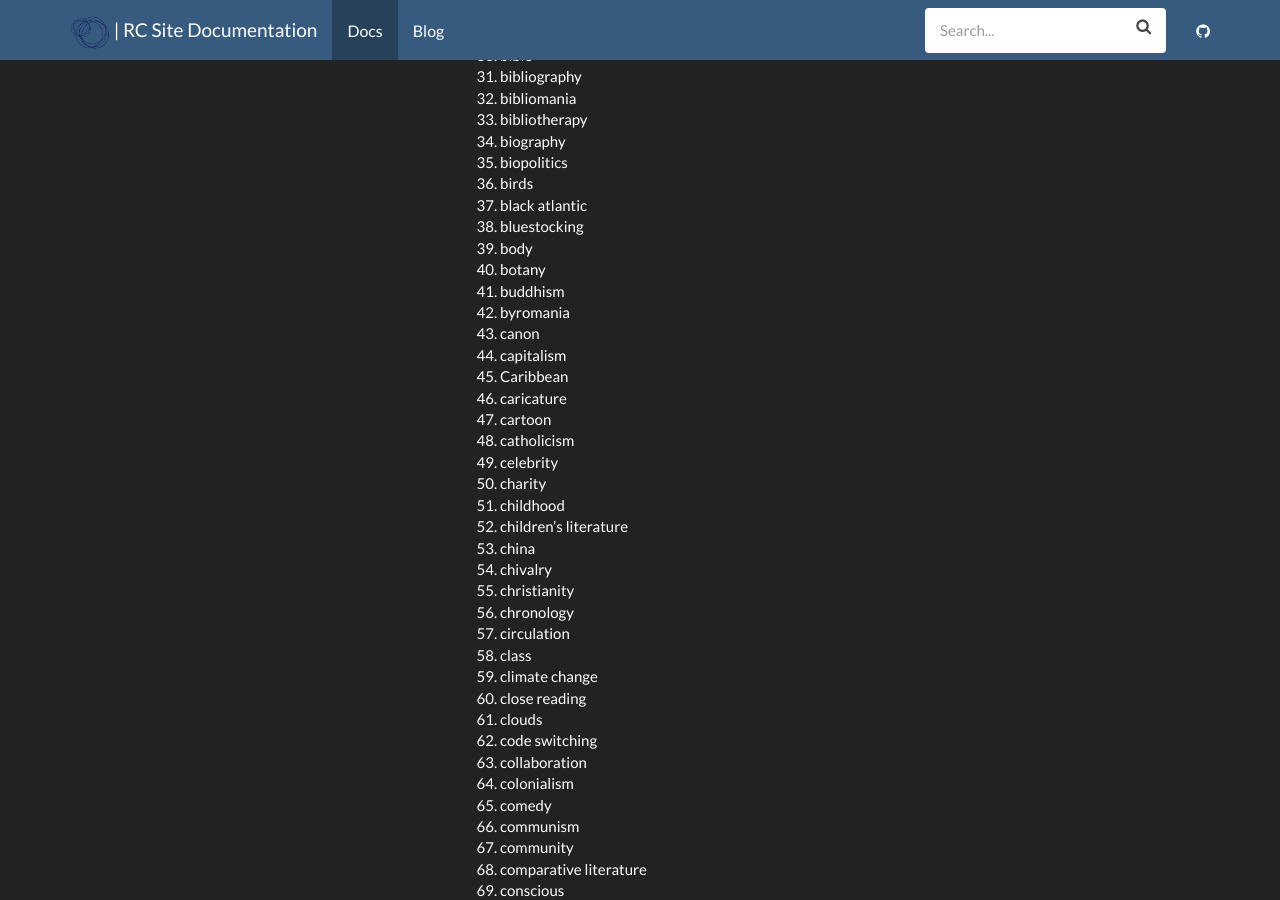
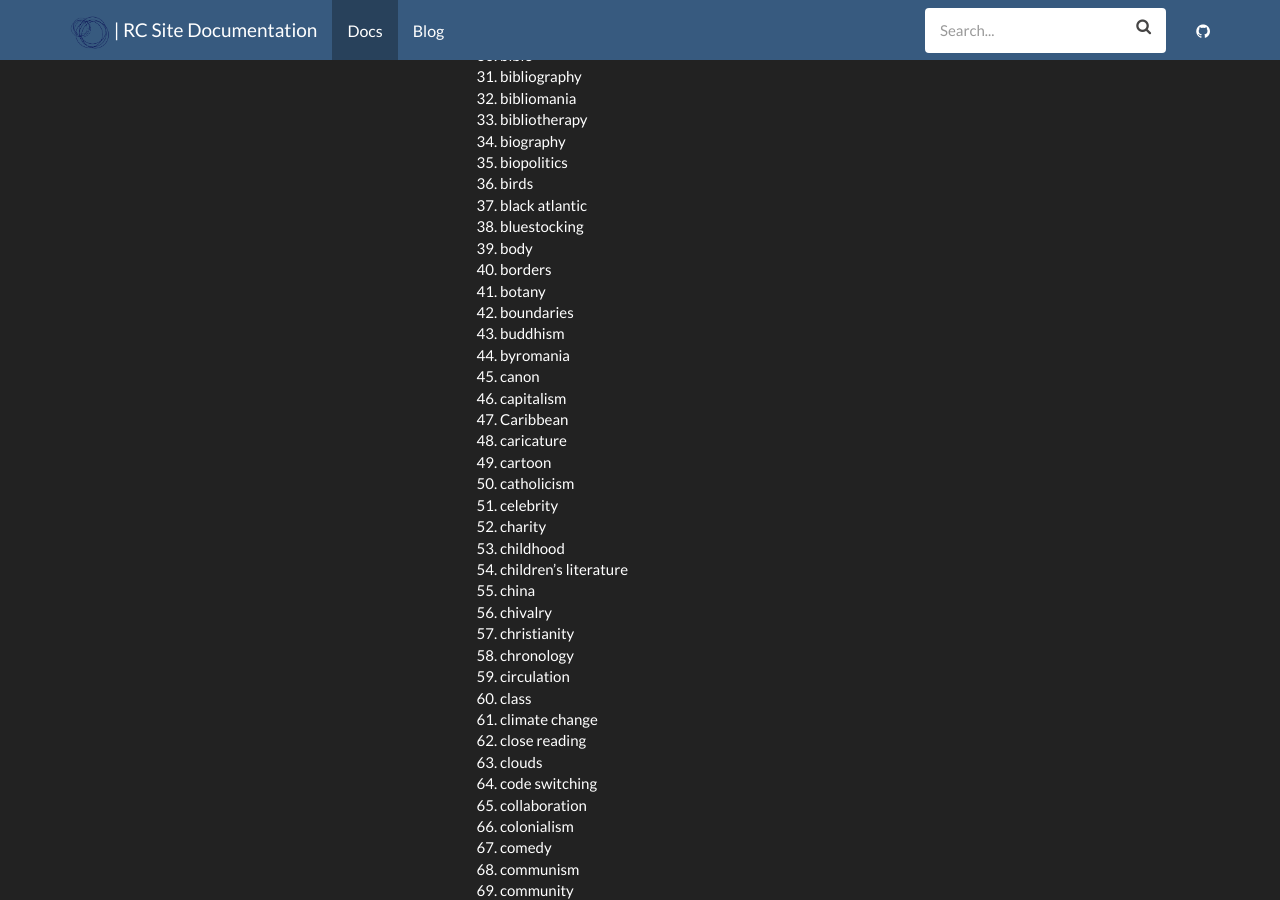
Before and after one commit to steve-kasica/romanticcircles.github.io, a Jekyll site: the page built from _docs/contributor-resources/rc-tagging.md, in a window 1280 px wide and 900 px high, scrolled down 1047 px. Built offline with Jekyll 4.4.1, drawn with Linux system fonts in a browser that asks for light colours; some of the changed text lies outside the part shown.

Commit message:
more edits to tagging list

```diff
--- a/_docs/contributor-resources/rc-tagging.md
+++ b/_docs/contributor-resources/rc-tagging.md
@@ -49,319 +49,321 @@ Please select 4-6 tags from the following list that are generally relevant to th
 37. black atlantic
 38. bluestocking
 39. body
-40. botany
-41. buddhism
-42. byromania
-43. canon
-44. capitalism
-45. Caribbean
-46. caricature
-47. cartoon
-48. catholicism
-49. celebrity
-50. charity
-51. childhood
-52. children's literature
-53. china
-54. chivalry
-55. christianity
-56. chronology
-57. circulation
-58. class
-59. climate change
-60. close reading
-61. clouds
-62. code switching
-63. collaboration
-64. colonialism
-65. comedy
-66. communism
-67. community
-68. comparative literature
-69. conscious
-70. constellation
-71. consumerism
-72. contemporary culture
-73. contemporary poetry
-74. continental
-75. copyright
-76. correspondence
-77. cosmopolitanism
-78. creolization
-79. crimean war
-80. critical theory
-81. culture
-82. cyberpunk
-83. death
-84. decolonization
-85. deconstruction
-86. democracy
-87. desire
-88. diaspora
-89. digital humanities
-90. disability
-91. disaster
-92. disease
-93. domesticity
-94. drama
-95. dream
-96. drugs
-97. duality
-98. east asia
-99. east india company
-100. ecology
-101. ecosystems
-102. editing
-103. elegy
-104. embodiment
-105. empire
-106. empiricism
-107. enclosure
-108. Enlightenment
-109. entanglement
-110. eugenics
-111. eastern europe
-112. europe
-113. environment
-114. environmentalism
-115. epistemology
-116. epistolary
-117. ethics
-118. evolution
-119. existentialism
-120. experience
-121. exploration
-122. fanfiction
-123. fantasy
-124. fascism
-125. fashion
-126. fear
-127. feeling
-128. feminism
-129. film
-130. food
-131. fragment
-132. freedom
-133. freemasonry
-134. french revolution
-135. gender
-136. gender roles
-137. genocide
-138. genre
-139. german romanticism
-140. global
-141. gothic
-142. grammar
-143. haitian revolution
-144. hinduism
-145. hispanosphere
-146. historicism
-147. historiography
-148. history
-149. homoeroticism
-150. homosexuality
-151. human rights
-152. humanism
-153. humanities
-154. hybridity
-155. iconoclasm
-156. iconology
-157. idealism
-158. identity
-159. ideology
-160. imagination
-161. immortality
-162. imperialism
-163. incest
-164. india
-165. individualism
-166. industrial revolution
-167. interdisciplinary
-168. intersectionality
-169. ireland
-170. islam
-171. italy
-172. jacobins
-173. jamaica
-174. japan
-175. jewish authors
-176. journal-keeping
-177. journalism
-178. kabbalah
-179. labor
-180. lake district
-181. landscape
-182. language
-183. latin america
-184. law
-185. liberty
-186. literary criticism
-187. love
-188. lyric
-189. machine
-190. magic lantern
-191. manners
-192. mapping
-193. manuscripts
-194. maroons
-195. marriage
-196. marxism
-197. masculinity
-198. masochism
-199. materialism
-200. media
-201. medicine
-202. melodrama
-203. memory
-204. Mexico
-205. middle ages
-206. middle class
-207. middle east
-208. mobility
-209. modernity
-210. monarchy
-211. morality
-212. mountaineering
-213. movement
-214. multimedia
-215. museum
-216. music
-217. mythology
-218. napoleonic wars
-219. nationalism
-220. natural history
-221. nature
-222. negative capability
-223. network
-224. new criticism
-225. new historicism
-226. new materialism
-227. new media
-228. new zealand
-229. norway
-230. novel
-231. obi
-232. ode
-233. orality
-234. orientalism
-235. orthodoxy
-236. pandemic
-237. panorama
-238. paradox
-239. passion
-240. performance
-241. periodical
-242. periodization
-243. perspective
-244. peterloo
-245. phenomenology
-246. philology
-247. philosophy
-248. photography
-249. phrenology
-250. picture theory
-251. picturesque
-252. place
-253. plague
-254. play
-255. poetics
-256. politics
-257. popular culture
-258. pornography
-259. postcolonial
-260. post-romantic
-261. poverty
-262. presentism
-263. print culture
-264. propaganda
-265. prophecy
-266. prosody
-267. Protestantism
-268. protestant reformation
-269. psychoanalysis
-270. psychology
-271. public
-272. publishing
-273. queer studies
-274. race
-275. radicalism
-276. reader response
-277. realism
-278. reception studies
-279. reform
-280. religion
-281. remediation
-282. reproduction
-283. republicanism
-284. resistance
-285. reviews
-286. revision
-287. revolution
-288. rhetoric
-289. rhythm
-290. romance
-291. rome
-292. ruins
-293. rural
-294. russia
-295. satire
-296. science
-297. science fiction
-298. scotland
-299. sculpture
-300. secularism
-301. sensation
-302. sensibility
-303. sentimentality
-304. sexuality
-305. silence
-306. skepticism
-307. sky
-308. slave narrative
-309. slavery
-310. social media
-311. sociology
-312. sound
-313. South America
-314. spatiality
-315. spectacle
-316. study abroad
-317. subjectivity
-318. sublime
-319. sympathy
-320. taste
-321. teaching
-322. technology
-323. temporality
-324. textuality
-325. theater
-326. theology
-327. theory
-328. thing theory
-329. topography
-330. tourism
-331. tragedy
-332. transatlantic studies
-333. transcultural
-334. translation
-335. transnational
-336. transgender studies
-337. trauma
-338. travel
-339. uncanny
-340. urban
-341. utilitarianism
-342. utopia
-343. vampires
-344. video games
-345. violence
-346. vision
-347. visual art
-348. vitalism
-349. vodoo
-350. walking
-351. war
-352. wedding
-353. west indies
-354. women writers
-355. working class
+40. borders
+41. botany
+42. boundaries
+43. buddhism
+44. byromania
+45. canon
+46. capitalism
+47. Caribbean
+48. caricature
+49. cartoon
+50. catholicism
+51. celebrity
+52. charity
+53. childhood
+54. children's literature
+55. china
+56. chivalry
+57. christianity
+58. chronology
+59. circulation
+60. class
+61. climate change
+62. close reading
+63. clouds
+64. code switching
+65. collaboration
+66. colonialism
+67. comedy
+68. communism
+69. community
+70. comparative literature
+71. conscious
+72. constellation
+73. consumerism
+74. contemporary culture
+75. contemporary poetry
+76. continental
+77. copyright
+78. correspondence
+79. cosmopolitanism
+80. creolization
+81. crimean war
+82. critical theory
+83. culture
+84. cyberpunk
+85. death
+86. decolonization
+87. deconstruction
+88. democracy
+89. desire
+90. diaspora
+91. digital humanities
+92. disability
+93. disaster
+94. disease
+95. domesticity
+96. drama
+97. dream
+98. drugs
+99. duality
+100. east asia
+101. east india company
+102. ecology
+103. ecosystems
+104. editing
+105. elegy
+106. embodiment
+107. empire
+108. empiricism
+109. enclosure
+110. enlightenment
+111. entanglement
+112. eugenics
+113. eastern europe
+114. europe
+115. environment
+116. environmentalism
+117. epistemology
+118. epistolary
+119. ethics
+120. evolution
+121. existentialism
+122. experience
+123. exploration
+124. fanfiction
+125. fantasy
+126. fascism
+127. fashion
+128. fear
+129. feeling
+130. feminism
+131. film
+132. food
+133. fragment
+134. freedom
+135. freemasonry
+136. french revolution
+137. gender
+138. gender roles
+139. genocide
+140. genre
+141. german romanticism
+142. global
+143. gothic
+144. grammar
+145. haitian revolution
+146. hinduism
+147. hispanosphere
+148. historicism
+149. historiography
+150. history
+151. homoeroticism
+152. homosexuality
+153. human rights
+154. humanism
+155. humanities
+156. hybridity
+157. iconoclasm
+158. iconology
+159. idealism
+160. identity
+161. ideology
+162. imagination
+163. immortality
+164. imperialism
+165. incest
+166. india
+167. individualism
+168. industrial revolution
+169. interdisciplinary
+170. intersectionality
+171. ireland
+172. islam
+173. italy
+174. jacobins
+175. jamaica
+176. japan
+177. jewish authors
+178. journal-keeping
+179. journalism
+180. kabbalah
+181. labor
+182. lake district
+183. landscape
+184. language
+185. latin america
+186. law
+187. liberty
+188. literary criticism
+189. love
+190. lyric
+191. machine
+192. magic lantern
+193. manners
+194. mapping
+195. manuscripts
+196. maroons
+197. marriage
+198. marxism
+199. masculinity
+200. masochism
+201. materialism
+202. media
+203. medicine
+204. melodrama
+205. memory
+206. Mexico
+207. middle ages
+208. middle class
+209. middle east
+210. mobility
+211. modernity
+212. monarchy
+213. morality
+214. mountaineering
+215. movement
+216. multimedia
+217. museum
+218. music
+219. mythology
+220. napoleonic wars
+221. nationalism
+222. natural history
+223. nature
+224. negative capability
+225. network
+226. new criticism
+227. new historicism
+228. new materialism
+229. new media
+230. new zealand
+231. norway
+232. novel
+233. obi
+234. ode
+235. orality
+236. orientalism
+237. orthodoxy
+238. pandemic
+239. panorama
+240. paradox
+241. passion
+242. performance
+243. periodical
+244. periodization
+245. perspective
+246. peterloo
+247. phenomenology
+248. philology
+249. philosophy
+250. photography
+251. phrenology
+252. picture theory
+253. picturesque
+254. place
+255. plague
+256. play
+257. poetics
+258. politics
+259. popular culture
+260. pornography
+261. postcolonial
+262. post-romantic
+263. poverty
+264. presentism
+265. print culture
+266. propaganda
+267. prophecy
+268. prosody
+269. Protestantism
+270. protestant reformation
+271. psychoanalysis
+272. psychology
+273. public
+274. publishing
+275. queer studies
+276. race
+277. radicalism
+278. reader response
+279. realism
+280. reception studies
+281. reform
+282. religion
+283. remediation
+284. reproduction
+285. republicanism
+286. resistance
+287. reviews
+288. revision
+289. revolution
+290. rhetoric
+291. rhythm
+292. romance
+293. rome
+294. ruins
+295. rural
+296. russia
+297. satire
+298. science
+299. science fiction
+300. scotland
+301. sculpture
+302. secularism
+303. sensation
+304. sensibility
+305. sentimentality
+306. sexuality
+307. silence
+308. skepticism
+309. sky
+310. slave narrative
+311. slavery
+312. social media
+313. sociology
+314. sound
+315. South America
+316. spatiality
+317. spectacle
+318. study abroad
+319. subjectivity
+320. sublime
+321. sympathy
+322. taste
+323. teaching
+324. technology
+325. temporality
+326. textuality
+327. theater
+328. theology
+329. theory
+330. thing theory
+331. topography
+332. tourism
+333. tragedy
+334. transatlantic studies
+335. transcultural
+336. translation
+337. transnational
+338. transgender studies
+339. trauma
+340. travel
+341. uncanny
+342. urban
+343. utilitarianism
+344. utopia
+345. vampires
+346. video games
+347. violence
+348. vision
+349. visual art
+350. vitalism
+351. vodoo
+352. walking
+353. war
+354. wedding
+355. west indies
+356. women writers
+357. working class
```
